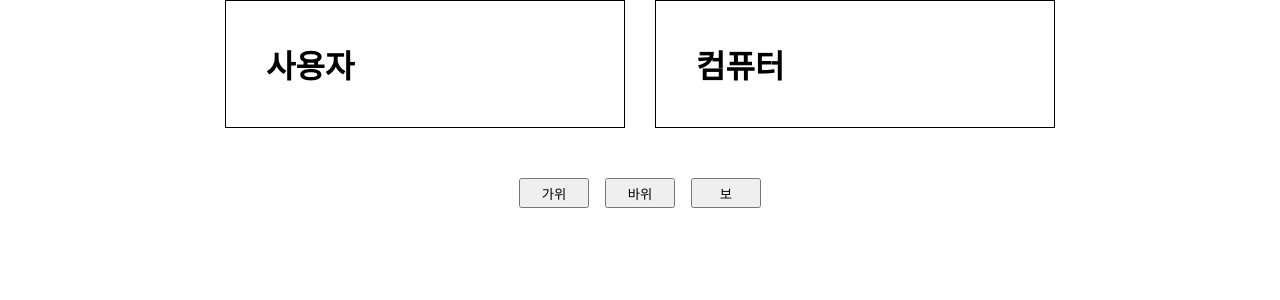
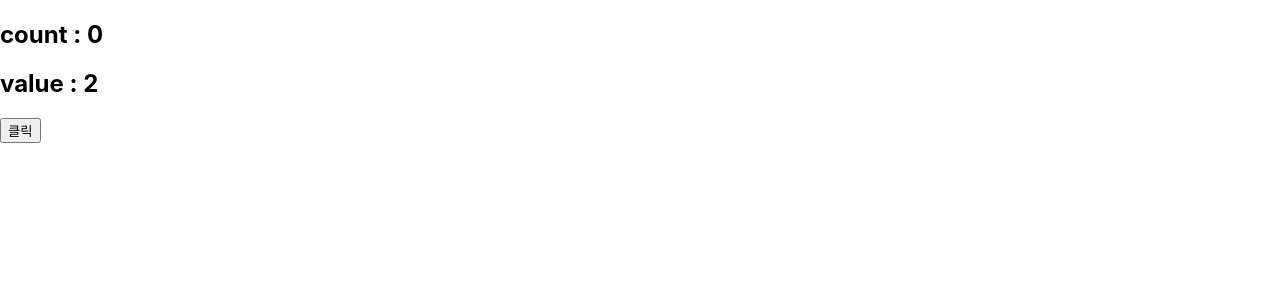
Before and after one commit to kimNarr/reactStudy, a React (Create React App) app in the folder react_study/: page / in a window 1280 px wide. Shown: the top 300 px of the page. Built offline with nearby package versions, Linux system fonts and the light colour scheme.

Commit message:
react life cycle useEffect

```diff
--- a/react_study/src/index.js
+++ b/react_study/src/index.js
@@ -1,9 +1,9 @@
 import React from 'react';
 import ReactDOM from 'react-dom/client';
 import './index.css';
-// import App from './react_04/App';
+import App from './react_05/App';
 // import ClassState from './react_04/ClassState';
-import App from './react_04/ex05_a/App';
+// import App from './react_04/ex05_a/App';
 import reportWebVitals from './reportWebVitals';
 
 const root = ReactDOM.createRoot(document.getElementById('root'));
--- /dev/null
+++ b/react_study/src/react_05/App.js
@@ -0,0 +1,16 @@
+import React from 'react'
+import ClassCount from './ClassCount'
+import Timer from './Timer'
+import FunctionCount from './FunctionCount'
+
+function App() {
+  return (
+    <div>
+      {/* <ClassCount /> */}
+      {/* <Timer /> */}
+      <FunctionCount />
+    </div>
+  )
+}
+
+export default App
--- /dev/null
+++ b/react_study/src/react_05/BoxClass.js
@@ -0,0 +1,18 @@
+import React, { Component } from 'react'
+
+class BoxClass extends Component {
+
+    componentWillUnmount() {
+        console.log("componentWillUnmount 끝")
+    }
+
+  render() {
+    return (
+      <div>
+        <h2>Box : {this.props.num}</h2>
+      </div>
+    )
+  }
+}
+
+export default BoxClass
--- /dev/null
+++ b/react_study/src/react_05/ClassCount.js
@@ -0,0 +1,50 @@
+import React, {Component} from "react";
+import BoxClass from "./BoxClass";
+
+class ClassCount extends Component {
+    constructor(props) {
+        super(props)
+        this.state = {
+            count : 0,
+            value : 2,
+        }
+        console.log("constructor")
+    }
+    plus = () => {
+        console.log("button click :", this.state)
+        this.setState({
+            count : this.state.count + 1,
+            value : this.state.value + 2,
+        })
+    }
+
+    componentDidMount() {
+        console.log("componentDidMount")
+        // componentDidMount
+        // ui렌더가 끝난후 api호출이나 data를 덮어 씌울 위치
+    }
+
+    componentDidUpdate() {
+        console.log("componentDidUpdate : ", this.state)
+        // state가 최신 업데이트 한 값을 출력 시
+        // 최신업데이트값을 가지고 작업할때 확인하고 작업
+        // state가 업데이트 된 후에 해야하는 작업을 현 위치에서 작업
+    }
+
+    render() {
+        console.log("render")
+        return(
+            <div>
+                {/* 버튼 클릭시 1씩 증가 수의 값은 props로 전달받기 */}
+                <h1>state : {this.state.count}</h1>
+                <button type="button" onClick={this.plus}>클릭</button>
+                {
+                    this.state.value < 7 && <BoxClass num = {this.state.value}/>
+                }
+
+            </div>
+        )
+    }
+}
+
+export default ClassCount
--- /dev/null
+++ b/react_study/src/react_05/FunctionCount.js
@@ -0,0 +1,56 @@
+import React, {useState, useEffect} from 'react'
+
+// useEffect : 함수형 컴포넌트에서 라이프사이클을 주기위한 함수
+// useEffect(()=>{콜백함수},[배열])
+// {콜백함수} : componentDidMount 역할
+// [배열] : componentDidUpdate 역할
+// update 되지않는값을 실행시키면 무시됨
+
+/*
+
+※ 정리
+componentDidMount >> useEffect(()=>{},[]);
+componentDidUpdate >> useEffect(()=>{},[state]);
+componentWillUnmount >> useEffect(()=>{return ()=>{종료};},[]);
+
+*/
+
+function FunctionCount() {
+    const [count, setCount] = useState(0)
+    const [value, setValue] = useState(2)
+
+    function plus() {
+        setCount(count + 1)
+        setValue(value + 2)
+    }
+
+    useEffect(()=>{
+        console.log("useEffect-1", "= componentDidMount")
+        // api 호출을 useEffect에서 많이 사용
+    },[])
+
+    useEffect(()=>{
+        console.log("useEffect-2", "count : " + count);
+    },[count])
+
+    useEffect(()=>{
+        console.log("useEffect-3", "value : " + value);
+    },[value])
+
+    useEffect(()=>{
+        return()=>{
+            console.log("종료");
+        }
+    },[])
+  return (
+    <div>
+      {console.log("render")}
+      {/* 버튼 클릭시 1씩 증가*/}
+      <h2>count : {count}</h2>
+      <h2>value : {value}</h2>
+      <button type='button' onClick={plus}>클릭</button>
+    </div>
+  )
+}
+
+export default FunctionCount
--- /dev/null
+++ b/react_study/src/react_05/Timer.js
@@ -0,0 +1,119 @@
+import React, { Component } from 'react'
+
+export default class Timer extends Component {
+    // constructor(props) {
+    //     super(props);
+    //     this.state = {
+    //         count : 0,
+    //         click : "off"
+    //     }
+    //     this.timer = null;
+    // }
+
+    // start = () => {
+    //     console.log("시작")
+    //     if(this.state.click === "off") {
+    //         this.setState({click : "on"})
+    //         this.timer = setInterval(()=>{
+    //             this.setState({count : this.state.count+1})
+    //         }, 1000)
+    //     }
+    // }
+
+    // stop = () => {
+    //     console.log("정지")
+    //     this.setState({click : "off"})
+    //     clearInterval(this.timer)
+    // }
+    // reset = () => {
+    //     console.log("초기화")
+    //     this.stop();
+    //     this.setState({count : 0})
+    // }
+
+
+
+
+    // constructor(props) {
+    //     super(props);
+    //     this.state = {
+    //         count : 0, // 타이머 값
+    //         running : false // 타이머 실행여부
+    //     }
+    //     this.interval = null; // setinterval 지정할 변수
+    // }
+
+    // start = () => {
+    //     if(!this.state.running) {
+    //         this.setState({running : true});
+    //         this.interval = setInterval(()=>{
+    //             this.setState((Pstate)=>({count : Pstate.count + 1}))
+    //         }, 1000)
+    //     }
+    // }
+
+
+    // stop = () => {
+    //     this.setState({running : false});
+    //     clearInterval(this.interval);
+    // }
+
+    // reset = () => {
+    //     this.setState({count : 0, running : false})
+    //     clearInterval(this.interval)
+    // }
+
+    // componentDidUpdate() {
+    //     console.log(this.interval)
+    //     console.log(this.state.running, this.state.count);
+    // }
+
+    // 컴포넌트가 종료될 때 interal 정리,  메모리 누수를 방지
+    // componentWillUnmount() {
+    //     console.log("종료")
+    //     clearInterval(this.interval)
+    // }
+
+
+    constructor(props) {
+        super(props);
+        this.state = {
+            count : 0
+        }
+    }
+
+    start = () => {
+        if(!this.time) {
+            this.time = setInterval(() => {
+                this.setState((time) => ({count : time.count + 1}))
+            }, 1000);
+        }
+    }
+
+    stop = () => {
+        clearInterval(this.time);
+        this.time = null;
+    }
+
+    reset = () => {
+        clearInterval(this.time);
+        this.setState({count : 0})
+        this.time = null;
+    }
+
+    componentWillUnmount() {
+        clearInterval(this.time)
+    }
+
+  render() {
+    const {count} = this.state
+    return (
+      <div>
+        <h2>Timer: {count} seconds</h2>
+        <button type='button' onClick={this.start}>시작</button>
+        <button type='button' onClick={this.stop}>정지</button>
+        <button type='button' onClick={this.reset}>초기화</button>
+      </div>
+    )
+  }
+}
```
Also changed, not shown: react_study/src/react_04/ex05_a/Spread.js (added, +31 -0 lines), react_study/src/react_05/FunctionTimer.js (added, +11 -0 lines), react_study/src/react_05/ex01/App.js (added, +11 -0 lines).
